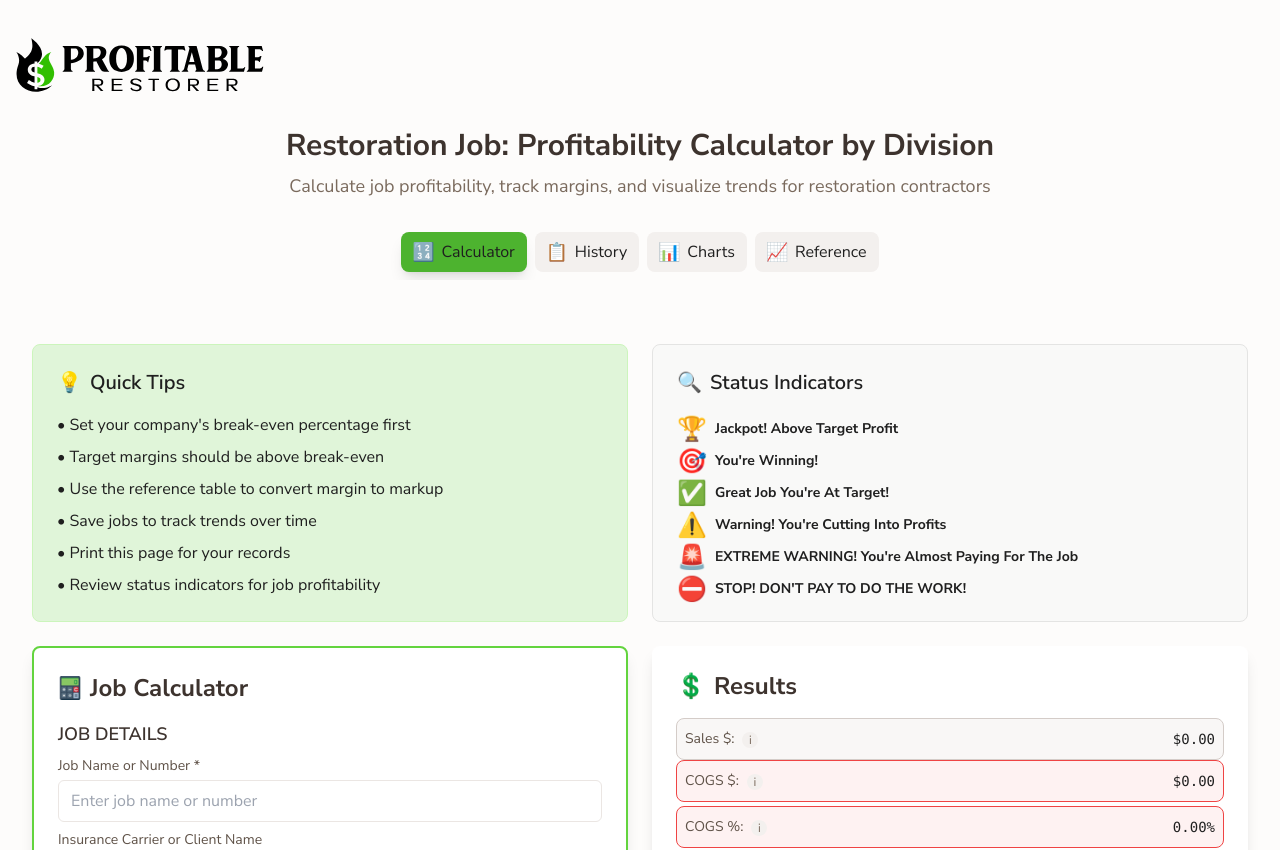
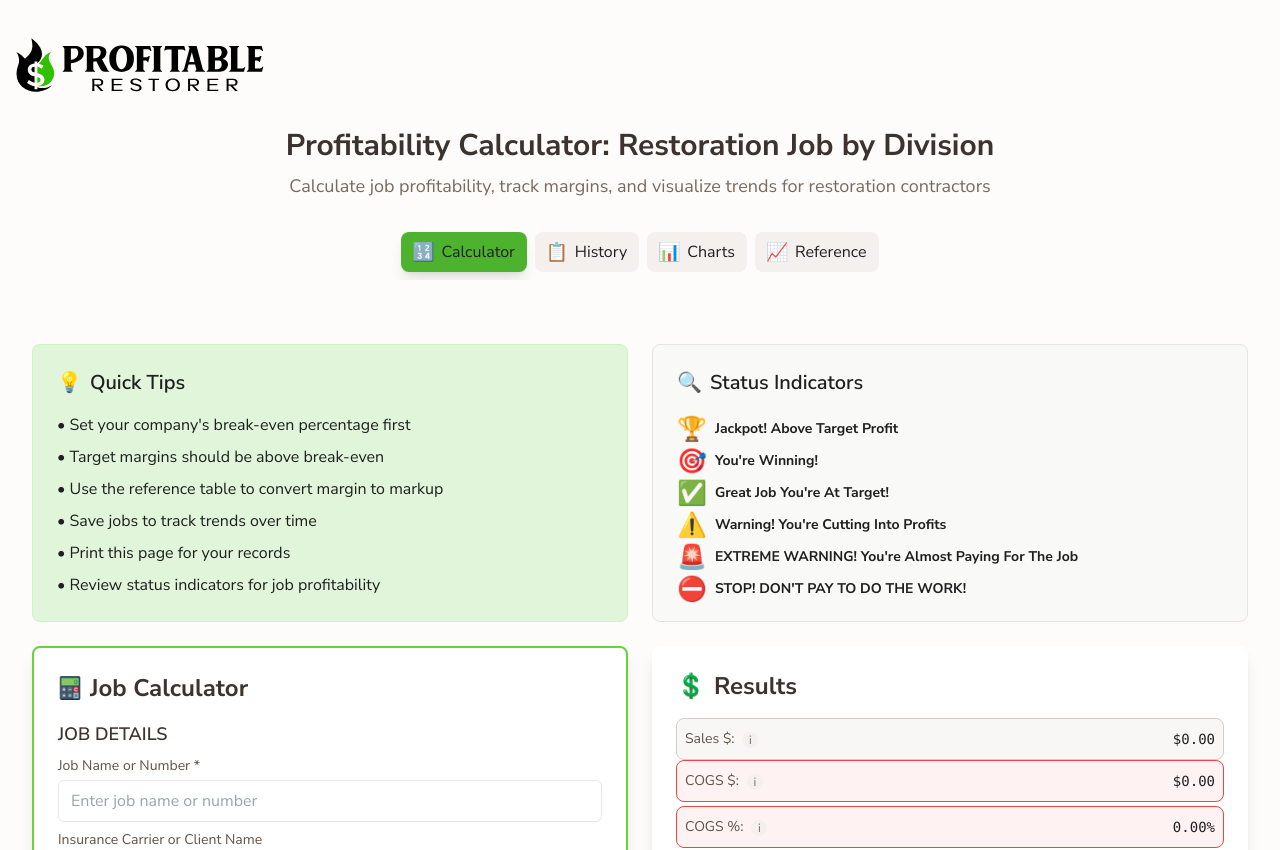
Before and after one commit to KayFernPR/Division-Calculator, a React (Vite) app: page / in a window 1280 px wide. Shown: the top 850 px of the page. Built offline with nearby package versions, Linux system fonts and the light colour scheme.

Commit message:
Update page title to 'Profitability Calculator: Restoration Job by Division'

```diff
--- a/src/App.jsx
+++ b/src/App.jsx
@@ -114,7 +114,7 @@ function App() {
         {/* Main Title and Subtitle */}
         <div className="text-center mb-8">
           <h1 className="text-3xl font-bold text-neutral-900 mb-2">
-            Restoration Job: Profitability Calculator by Division
+            Profitability Calculator: Restoration Job by Division
           </h1>
           <p className="text-lg text-neutral-600">
             Calculate job profitability, track margins, and visualize trends for restoration contractors
```
